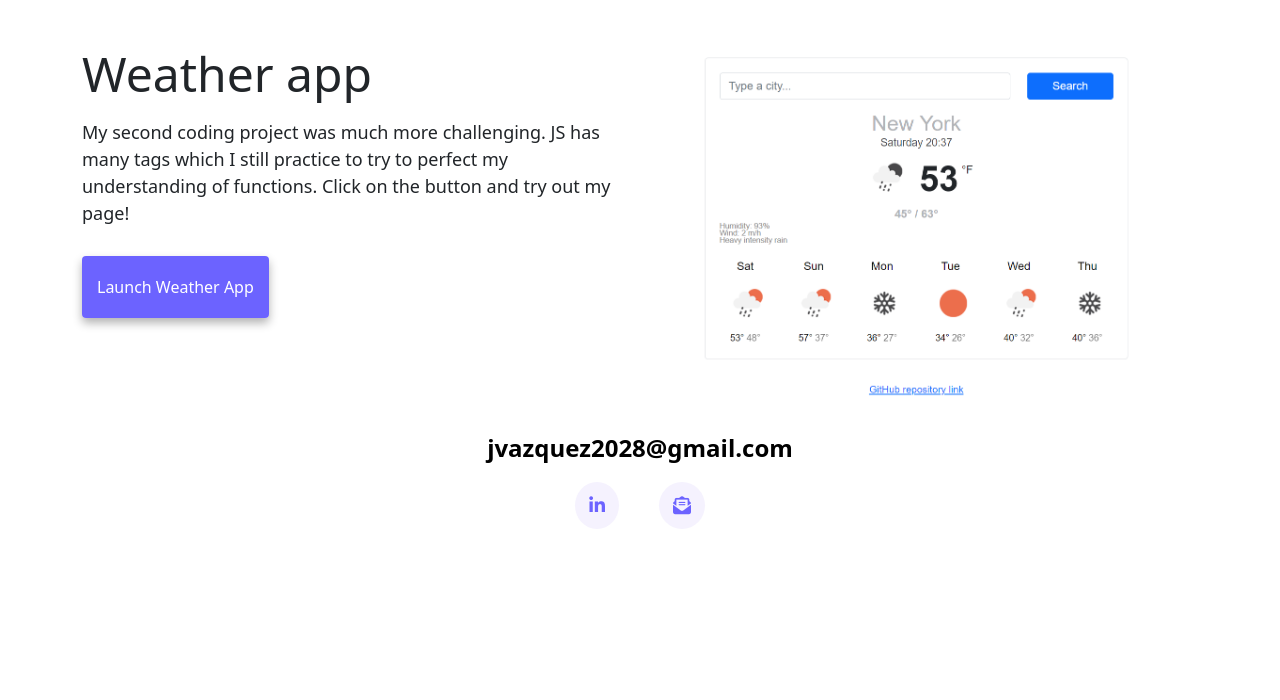
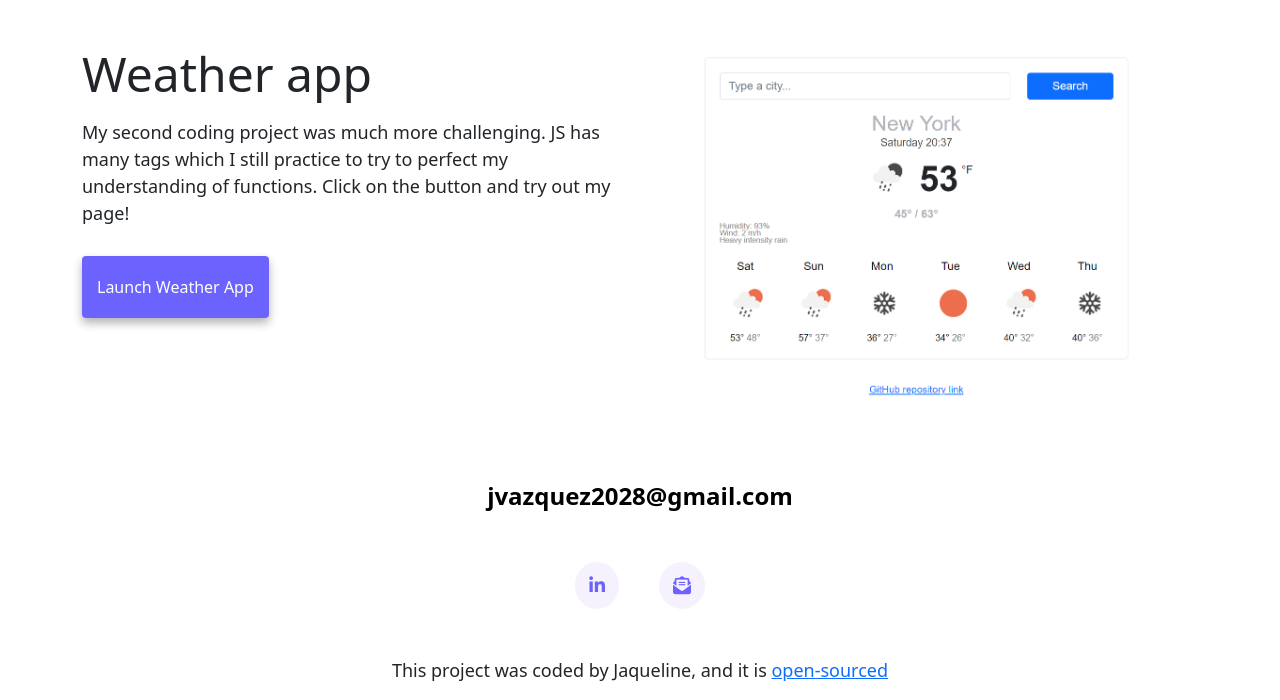
Before and after one commit to jvazquez2028/portfolio-project, a plain HTML site: page index.html in a window 1280 px wide. Shown: the part 896-1596 px from the top of the page. Before the commit the page ends 1473 px from the top, so only its background shows below. Drawn offline with nearby package versions, Linux system fonts and the light colour scheme.

Commit message:
added github repository link

```diff
--- a/index.html
+++ b/index.html
@@ -91,10 +91,10 @@
       </div>
 
     </div>
-    <div class="container d-flex justify-content-center" title="Contact Jaqueline">
+    <div class="container d-flex justify-content-center mt-5" title="Contact Jaqueline">
       <footer>
         <a href="mailto:jvazquez2028gmail.com"
-        class="email-link mb-5" title="Email Jaqueline">
+        class="email-link d-flex justify-content-center mb-5" title="Email Jaqueline">
           <strong>jvazquez2028@gmail.com</strong>
         </a>
         <div class="social-links d-flex justify-content-center mt-3 mb-5">
@@ -104,6 +104,14 @@
         <a href="mailto:jvazquez2028gmail.com">
         <i class="fas fa-envelope-open-text"></i></a>
       </div>
+      <div>
+        <p class="text-center">
+          This project was coded by Jaqueline, and it is
+          <a href="https://github.com/jvazquez2028/portfolio-project">
+            open-sourced
+          </a>
+        </p>
+      </div>
       </footer>
     </div>
   </body>
```
